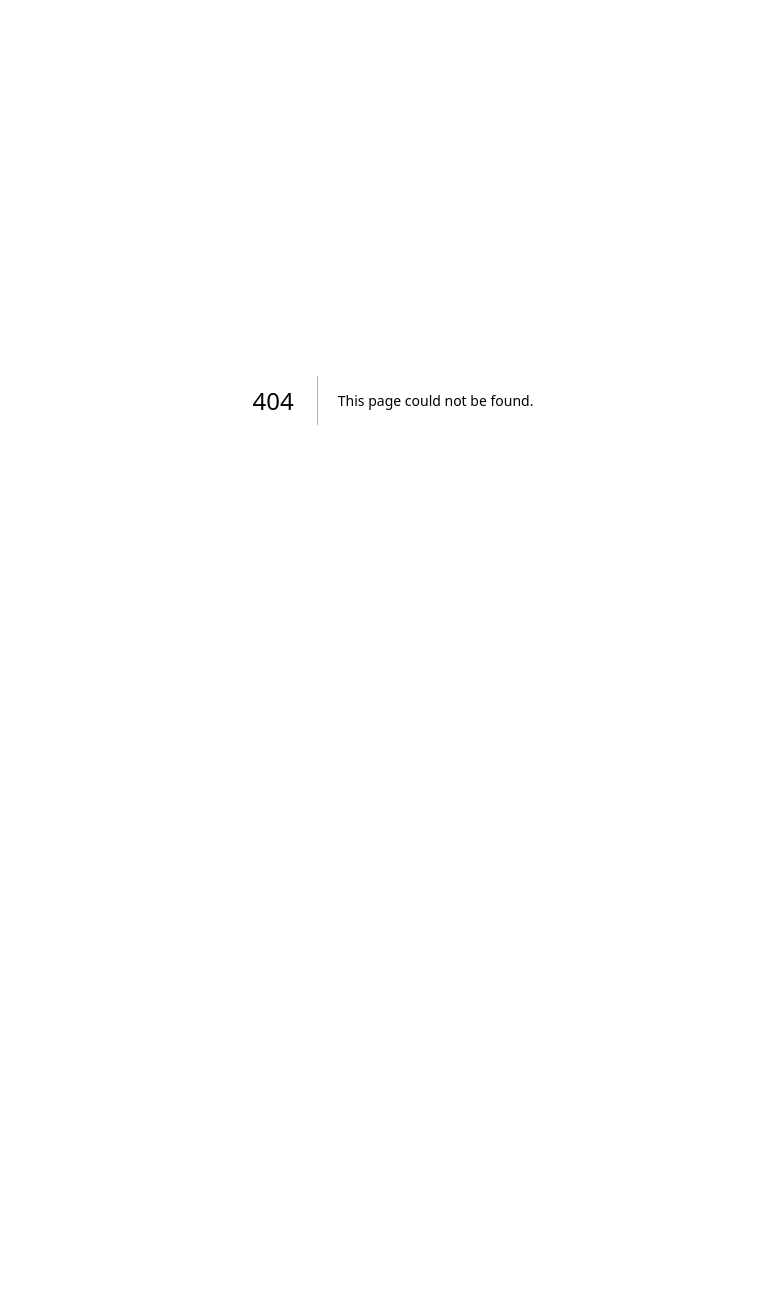
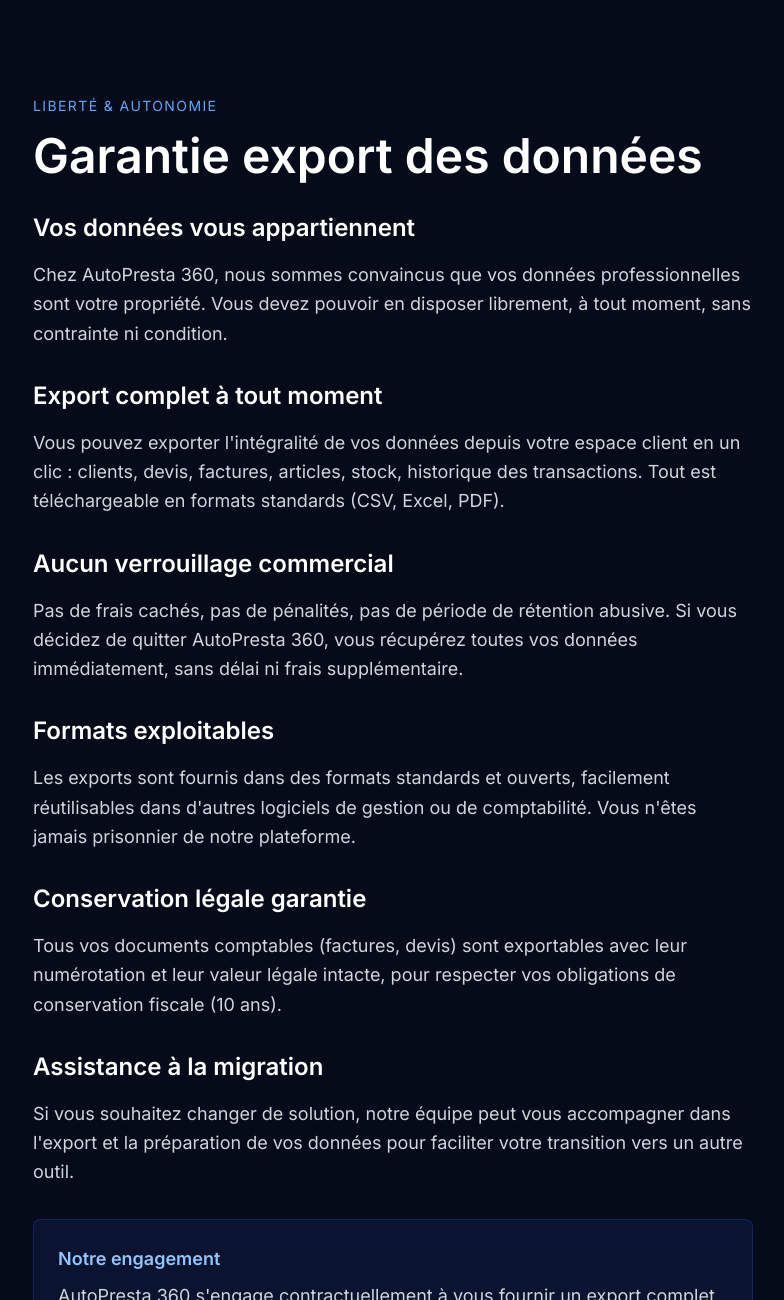
Before and after one commit to impactsolution45-pixel/autopresta360-site, a Next.js app: page /garantie-export in a window 1280 px wide. Before the commit this address had no page. Shown: the top 1300 px of the page, without its empty margins (247-1031 px from the left). Before the commit the page ends 800 px from the top, so only its background shows below. Built offline with nearby package versions, Linux system fonts and the light colour scheme.

Commit message:
Add GarantieExportPage component with data export info

```diff
--- /dev/null
+++ b/app/garantie-export/page.tsx
@@ -0,0 +1,107 @@
+export default function GarantieExportPage() {
+  return (
+    <main className="min-h-screen bg-[#050b18] text-white">
+      <section className="max-w-3xl mx-auto px-6 py-24">
+        <p className="text-sm tracking-widest text-blue-400 uppercase mb-4">
+          Liberté & Autonomie
+        </p>
+
+        <h1 className="text-4xl md:text-5xl font-bold mb-8 leading-tight">
+          Garantie export des données
+        </h1>
+
+        <div className="space-y-8 text-gray-300 text-lg leading-relaxed">
+          <div>
+            <h2 className="text-2xl font-semibold text-white mb-4">
+              Vos données vous appartiennent
+            </h2>
+            <p>
+              Chez AutoPresta 360, nous sommes convaincus que vos données
+              professionnelles sont votre propriété. Vous devez pouvoir en
+              disposer librement, à tout moment, sans contrainte ni condition.
+            </p>
+          </div>
+
+          <div>
+            <h2 className="text-2xl font-semibold text-white mb-4">
+              Export complet à tout moment
+            </h2>
+            <p>
+              Vous pouvez exporter l'intégralité de vos données depuis
+              votre espace client en un clic : clients, devis, factures,
+              articles, stock, historique des transactions. Tout est
+              téléchargeable en formats standards (CSV, Excel, PDF).
+            </p>
+          </div>
+
+          <div>
+            <h2 className="text-2xl font-semibold text-white mb-4">
+              Aucun verrouillage commercial
+            </h2>
+            <p>
+              Pas de frais cachés, pas de pénalités, pas de période de
+              rétention abusive. Si vous décidez de quitter AutoPresta 360,
+              vous récupérez toutes vos données immédiatement, sans délai ni
+              frais supplémentaire.
+            </p>
+          </div>
+
+          <div>
+            <h2 className="text-2xl font-semibold text-white mb-4">
+              Formats exploitables
+            </h2>
+            <p>
+              Les exports sont fournis dans des formats standards et ouverts,
+              facilement réutilisables dans d'autres logiciels de gestion
+              ou de comptabilité. Vous n'êtes jamais prisonnier de notre
+              plateforme.
+            </p>
+          </div>
+
+          <div>
+            <h2 className="text-2xl font-semibold text-white mb-4">
+              Conservation légale garantie
+            </h2>
+            <p>
+              Tous vos documents comptables (factures, devis) sont exportables
+              avec leur numérotation et leur valeur légale intacte, pour
+              respecter vos obligations de conservation fiscale (10 ans).
+            </p>
+          </div>
+
+          <div>
+            <h2 className="text-2xl font-semibold text-white mb-4">
+              Assistance à la migration
+            </h2>
+            <p>
+              Si vous souhaitez changer de solution, notre équipe peut vous
+              accompagner dans l'export et la préparation de vos données
+              pour faciliter votre transition vers un autre outil.
+            </p>
+          </div>
+
+          <div className="bg-blue-900/20 border border-blue-700/30 rounded-lg p-6 mt-8">
+            <p className="text-blue-300 font-semibold mb-2">
+              Notre engagement
+            </p>
+            <p className="text-gray-300">
+              AutoPresta 360 s'engage contractuellement à vous fournir un
+              export complet de vos données dans un délai maximum de 48h sur
+              simple demande, et ce même après la résiliation de votre
+              abonnement (dans la limite de 30 jours suivant la résiliation).
+            </p>
+          </div>
+        </div>
+
+        <div className="mt-12">
+          <a
+            href="/"
+            className="inline-block text-blue-400 hover:text-blue-300 transition-colors"
+          >
+            ← Retour à l'accueil
+          </a>
+        </div>
+      </section>
+    </main>
+  );
+}
```
